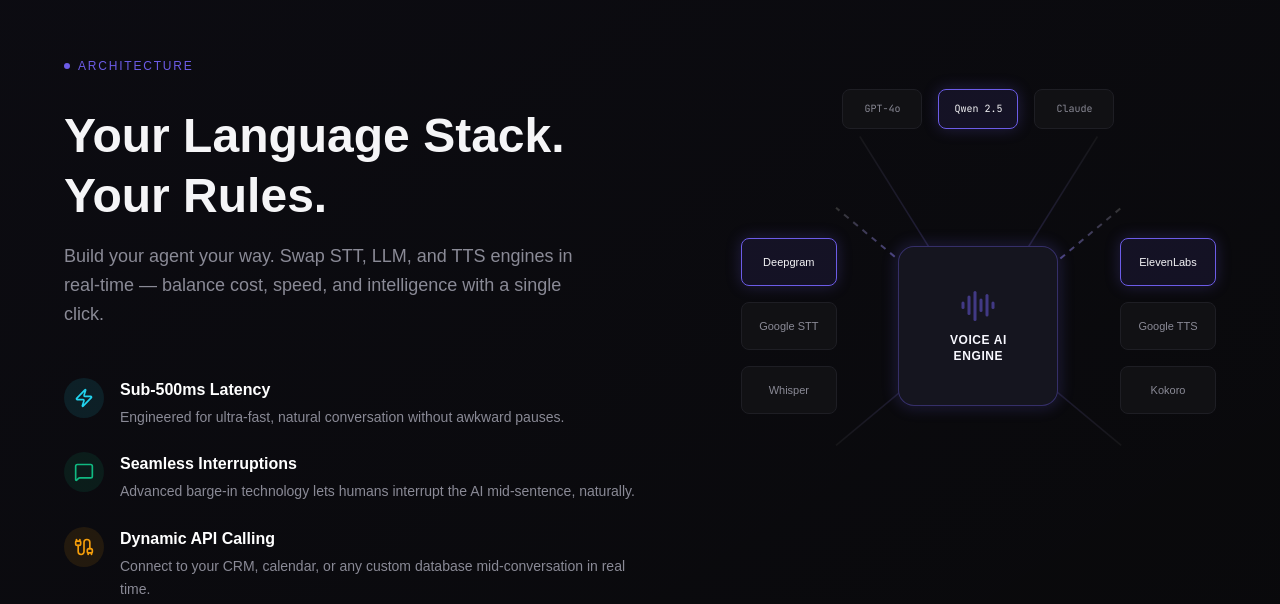
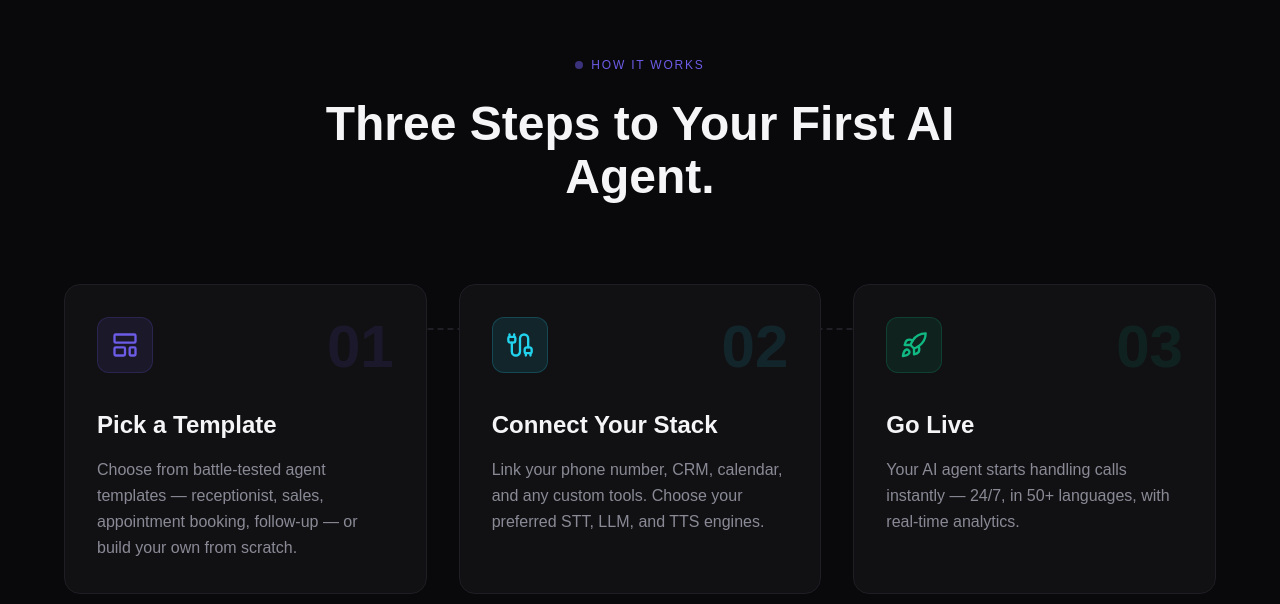
Before and after one commit to alifarman007/voicecallingweb, a React (Vite) app: page / in a window 1280 px wide. Shown: the part 4476-5080 px from the top of the page. Built offline with nearby package versions, Linux system fonts and the light colour scheme; a web font is replaced by a local one.

Commit message:
feat: Add "How It Works" section to homepage
Integrates a new "How It Works" component into the landing page to visually explain the platform's core workflow in three steps. This enhances user understanding of the platform's functionality.

```diff
--- /dev/null
+++ b/src/components/HowItWorks.tsx
@@ -0,0 +1,77 @@
+import { LayoutTemplate, Cable, Rocket } from 'lucide-react';
+
+export default function HowItWorks() {
+  const steps = [
+    {
+      id: 1,
+      title: 'Pick a Template',
+      description: 'Choose from battle-tested agent templates — receptionist, sales, appointment booking, follow-up — or build your own from scratch.',
+      icon: LayoutTemplate,
+      colorClass: 'text-[var(--accent-primary)]',
+      bgClass: 'bg-[var(--accent-primary)]/10',
+      borderClass: 'border-[var(--accent-primary)]/20',
+    },
+    {
+      id: 2,
+      title: 'Connect Your Stack',
+      description: 'Link your phone number, CRM, calendar, and any custom tools. Choose your preferred STT, LLM, and TTS engines.',
+      icon: Cable,
+      colorClass: 'text-[var(--accent-cyan)]',
+      bgClass: 'bg-[var(--accent-cyan)]/10',
+      borderClass: 'border-[var(--accent-cyan)]/20',
+    },
+    {
+      id: 3,
+      title: 'Go Live',
+      description: 'Your AI agent starts handling calls instantly — 24/7, in 50+ languages, with real-time analytics.',
+      icon: Rocket,
+      colorClass: 'text-[var(--accent-green)]',
+      bgClass: 'bg-[var(--accent-green)]/10',
+      borderClass: 'border-[var(--accent-green)]/20',
+    }
+  ];
+
+  return (
+    <section id="how-it-works" className="py-24 md:py-32 bg-[var(--bg-primary)] relative overflow-hidden">
+      <div className="max-w-[1200px] mx-auto px-6 relative z-10">
+        <div className="text-center max-w-3xl mx-auto mb-20 animate-fadeInUp">
+          <div className="inline-flex items-center gap-2 mb-6">
+            <span className="w-2 h-2 rounded-full bg-[var(--accent-primary)] animate-pulse"></span>
+            <span className="text-[12px] font-medium tracking-[0.15em] text-[var(--accent-primary)] uppercase">How It Works</span>
+          </div>
+          <h2 className="text-4xl md:text-5xl font-bold text-[var(--text-primary)] font-cabinet leading-[1.1]">
+            Three Steps to Your First AI Agent.
+          </h2>
+        </div>
+
+        <div className="relative">
+          {/* Connecting Line (Desktop Only) */}
+          <div className="hidden lg:block absolute top-[44px] left-[16%] right-[16%] h-[2px] border-t-2 border-dashed border-[var(--border-subtle)] z-0"></div>
+
+          <div className="grid grid-cols-1 lg:grid-cols-3 gap-8 relative z-10">
+            {steps.map((step, index) => (
+              <div
+                key={step.id}
+                className="group relative bg-[var(--bg-secondary)] border border-[var(--border-subtle)] rounded-2xl p-8 hover:border-[var(--border-active)] hover:-translate-y-1 transition-all duration-300 animate-fadeInUp"
+                style={{ animationDelay: `${index * 0.15}s` }}
+              >
+                <div className="flex items-start justify-between mb-8">
+                  <div className={`w-14 h-14 rounded-xl flex items-center justify-center ${step.bgClass} ${step.borderClass} border transition-colors duration-300`}>
+                    <step.icon className={step.colorClass} size={28} />
+                  </div>
+                  <span className={`text-6xl font-cabinet font-bold opacity-10 ${step.colorClass} group-hover:opacity-20 transition-opacity duration-300 leading-none`}>
+                    0{step.id}
+                  </span>
+                </div>
+                <h3 className="text-2xl font-bold text-[var(--text-primary)] mb-4 font-cabinet">{step.title}</h3>
+                <p className="text-[16px] text-[var(--text-secondary)] leading-relaxed font-satoshi">
+                  {step.description}
+                </p>
+              </div>
+            ))}
+          </div>
+        </div>
+      </div>
+    </section>
+  );
+}
--- a/src/pages/Home.tsx
+++ b/src/pages/Home.tsx
@@ -4,6 +4,7 @@
 import PoweredBy from '../components/PoweredBy';
 import GlobalReach from '../components/GlobalReach';
 import Templates from '../components/Templates';
+import HowItWorks from '../components/HowItWorks';
 import Architecture from '../components/Architecture';
 import Pricing from '../components/Pricing';
 import CTA from '../components/CTA';
@@ -19,6 +20,7 @@
         <PoweredBy />
         <GlobalReach />
         <Templates />
+        <HowItWorks />
         <Architecture />
         <Pricing />
         <CTA />
```
